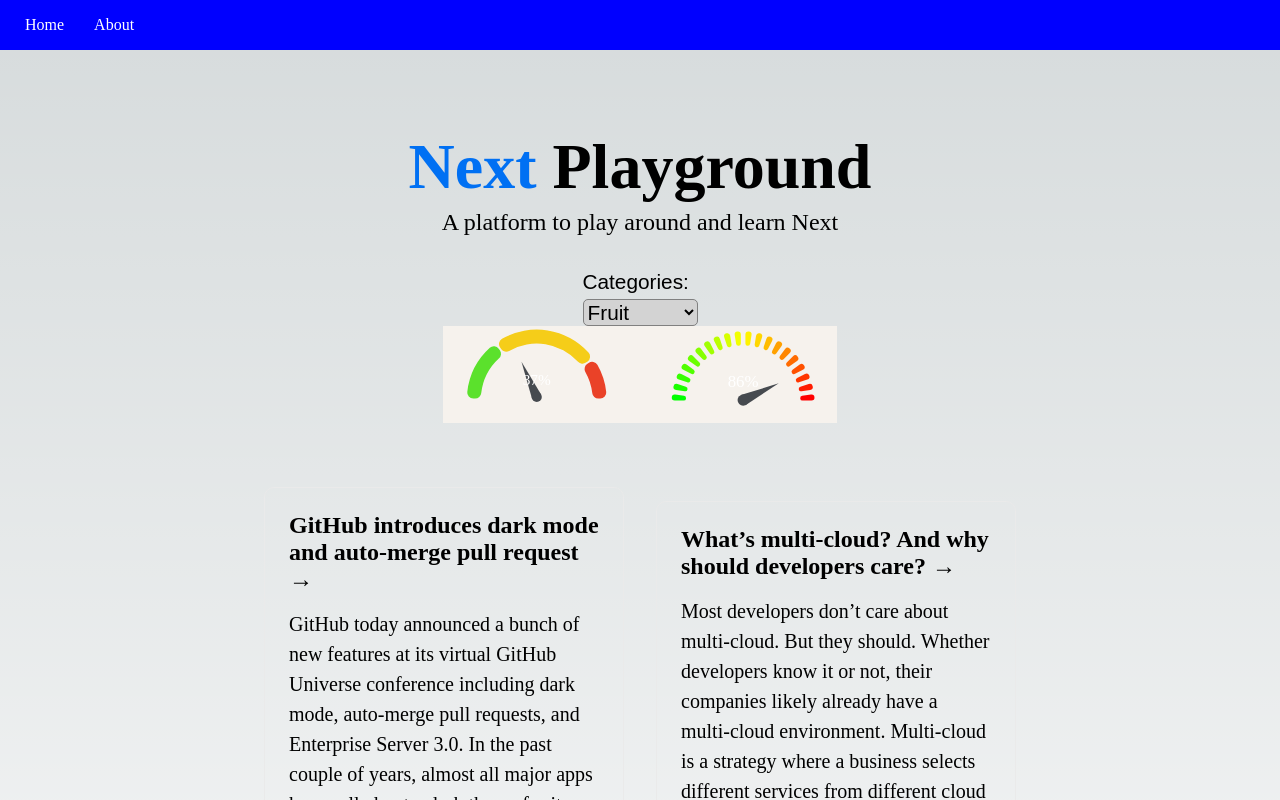
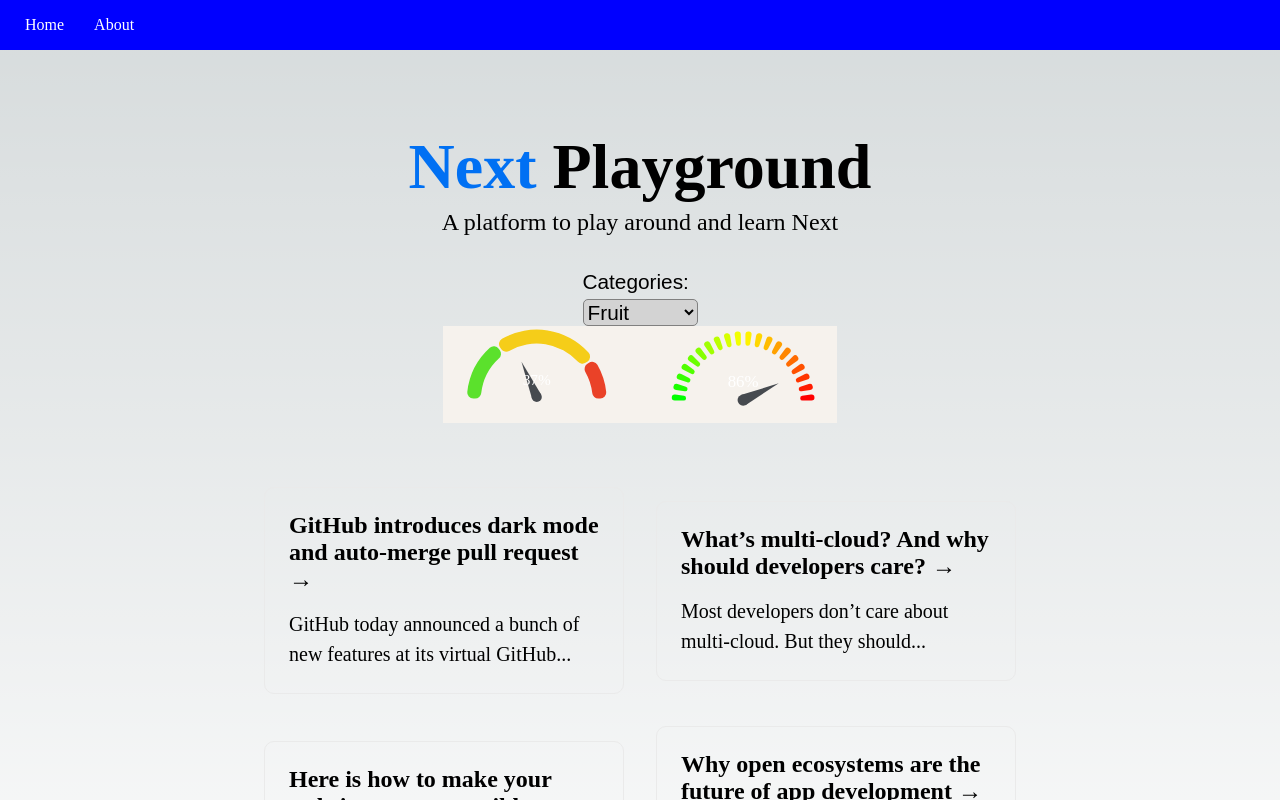
Before and after one commit to suzanamelomoraes/next-playgrount, a Next.js app: page / in a window 1280 px wide. Shown: the top 800 px of the page. Built offline with nearby package versions, Linux system fonts and the light colour scheme.

Commit message:
update article body for its excerpt and let the body for the article page

```diff
--- a/components/ArticleItem.js
+++ b/components/ArticleItem.js
@@ -6,7 +6,7 @@ const ArticleItem = ({ article }) => {
     <Link legacyBehavior href="/article/[id]" as={`/article/${article.id}`}>
       <a className={articleStyles.card}>
         <h3>{article.title} &rarr;</h3>
-        <p>{article.body}</p>
+        <p>{article.excerpt}</p>
       </a>
     </Link>
   );
```
